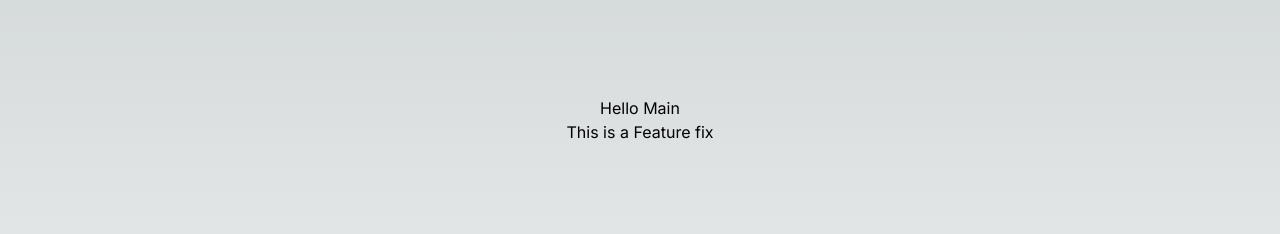
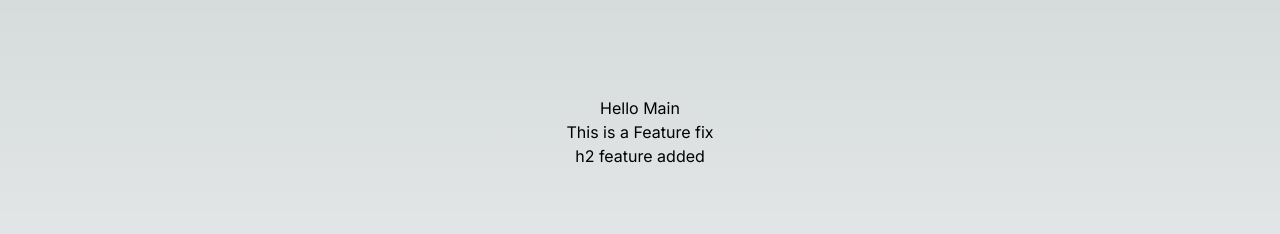
Before and after one commit to embashgit/branching-strategy, a Next.js app: page / in a window 1280 px wide. Shown: the top 234 px of the page. Built offline with nearby package versions, Linux system fonts and the light colour scheme.

Commit message:
h2 (#11)

```diff
--- a/src/app/page.tsx
+++ b/src/app/page.tsx
@@ -5,6 +5,7 @@ export default function Home() {
     <main className="flex min-h-screen flex-col items-center  p-24">
      Hello Main
      <h3>This is a Feature fix</h3>
+     <h2>h2 feature added </h2>
     </main>
   )
 }
```
